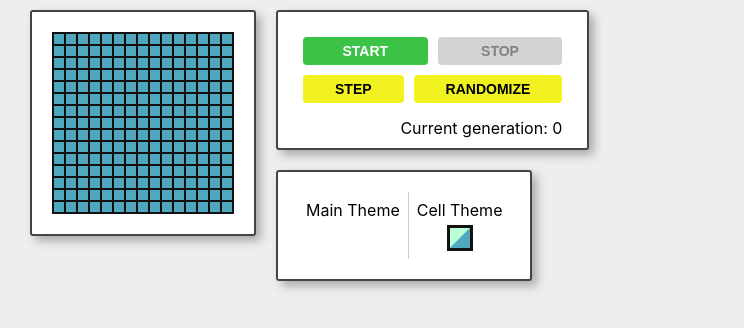
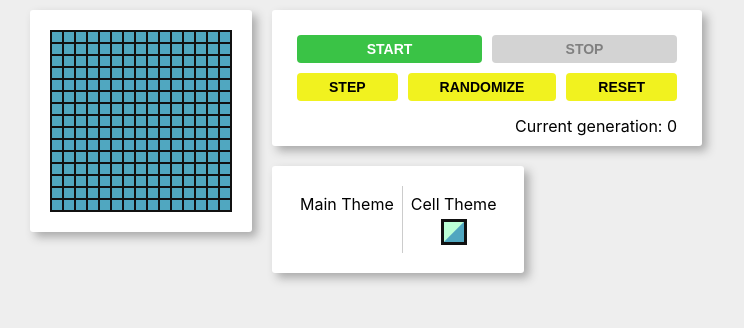
Before and after one commit to jjaramillom/game-of-life-2.0, a React (Create React App) app: page / in a window 1280 px wide. Shown: the top 328 px of the page, without its empty margins (0-744 px from the left). Built offline with nearby package versions, Linux system fonts and the light colour scheme.

Commit message:
add reset button. Remove border in card component

```diff
--- a/src/components/UI/Card/Card.module.scss
+++ b/src/components/UI/Card/Card.module.scss
@@ -2,11 +2,10 @@
   width: fit-content;
   height: fit-content;
   border-radius: 3px;
-  border-style: solid;
-  border-width: 2px;
-  border-color: #444;
   padding: 20px;
   margin: 10px;
   background-color: white;
   box-shadow: 5px 5px 10px #aaa;
+  transition: 500ms ease-in-out;
+  // transform: rotate(0deg);
 }
--- a/src/containers/Controls/Controls.tsx
+++ b/src/containers/Controls/Controls.tsx
@@ -7,10 +7,14 @@ import Button from '../../components/UI/Button/Button';
 import classes from './Controls.module.scss';
 
 const Controls = () => {
-  const { increaseCurrentGeneration, setRunning, running, currentGeneration } = useContext(
-    gameStatusContext
-  );
-  const { randomizeMatrix, updateMatrix } = useContext(matrixStateContext);
+  const {
+    increaseCurrentGeneration,
+    resetCurrentGeneration,
+    setRunning,
+    running,
+    currentGeneration,
+  } = useContext(gameStatusContext);
+  const { randomizeMatrix, updateMatrix, clearMatrix } = useContext(matrixStateContext);
   const updateInterval = useRef<NodeJS.Timeout | null>();
 
   const handleNextStep = () => {
@@ -31,6 +35,10 @@ const Controls = () => {
 
   const handleStart = () => setRunning(true);
   const handleStop = () => setRunning(false);
+  const handleReset = () => {
+    resetCurrentGeneration();
+    clearMatrix();
+  };
 
   return (
     <Card>
@@ -72,6 +80,14 @@ const Controls = () => {
             onClick={randomizeMatrix}>
             randomize
           </Button>
+          <Button
+            upperCase
+            size='md'
+            disabled={running}
+            style={{ width: '100%' }}
+            onClick={handleReset}>
+            reset
+          </Button>
         </div>
         <div className={[classes.controls_row, classes.generation_label].join(' ')}>
           Current generation: {currentGeneration}
--- a/src/containers/ThemeSelector/ThemeSelector.tsx
+++ b/src/containers/ThemeSelector/ThemeSelector.tsx
@@ -13,11 +13,17 @@ const ThemeSelector = () => {
     cellBorderColor,
     setCellColor,
     setCellFilledColor,
+    setCellBorderColor,
   } = useContext(cellThemeContext);
 
-  const changeTheme = (cellColor: string, cellFilledColor: string) => {
+  const changeTheme = (
+    cellColor: string,
+    cellFilledColor: string,
+    cellBorderColor: string
+  ) => {
     setCellColor(cellColor);
     setCellFilledColor(cellFilledColor);
+    setCellBorderColor(cellBorderColor);
   };
 
   console.log(Object.values(themeMap));
@@ -44,7 +50,7 @@ const ThemeSelector = () => {
                 {Object.values(themeMap).map((o: CellTheme, i: number) => (
                   <div className={classes.icon_wrapper} key={i}>
                     <ThemeSelectorIcon
-                      onClick={() => changeTheme(o.cell, o.filledCell)}
+                      onClick={() => changeTheme(o.cell, o.filledCell, o.border)}
                       innerColor={o.filledCell}
                       outerColor={o.cell}
                       borderColor={o.border}
--- a/src/state/CellThemeProvider.tsx
+++ b/src/state/CellThemeProvider.tsx
@@ -17,17 +17,6 @@ export const themeMap = {
     border: '#D9E5D6',
   },
 };
-
-export const colors = [
-  '#D9E5D6',
-  '#00A7E1',
-  '#F7A072',
-  '#FF9B42',
-  '#8783D1',
-  '#D1ABAD',
-  '#F4ACB7',
-  '#0a0a0a',
-];
 
 interface CellThemeContext {
   cellColor: string;
--- a/src/state/MatrixStateProvider.tsx
+++ b/src/state/MatrixStateProvider.tsx
@@ -11,6 +11,7 @@ interface MatrixStateContext {
   setCellValue: (coordinate: Coordinate, value: boolean) => void;
   getCellValue: (coordinate: Coordinate) => boolean | undefined;
   randomizeMatrix: () => void;
+  clearMatrix: () => void;
   steadyState: boolean;
 }
 
@@ -21,6 +22,7 @@ const matrixStateContext = createContext<MatrixStateContext>({
   setCellValue: (coordinate, value) => {},
   getCellValue: (coordinate) => undefined,
   randomizeMatrix: () => {},
+  clearMatrix: () => {},
   steadyState: false,
 });
 
@@ -70,6 +72,13 @@ const MatrixStateProvider = ({ children }: Props) => {
     setSteadyState(false);
   };
 
+  const clearMatrix = () => {
+    const matrixClone = cloneDeep(matrix);
+    matrixClone.forEach((row) => row.forEach((cell) => (cell.isAlive = false)));
+    setMatrix(matrixClone);
+    setSteadyState(false);
+  };
+
   return (
     <matrixStateContext.Provider
       value={{
@@ -79,6 +88,7 @@ const MatrixStateProvider = ({ children }: Props) => {
         setCellValue,
         getCellValue,
         randomizeMatrix,
+        clearMatrix,
         steadyState,
       }}>
       {children}
```
